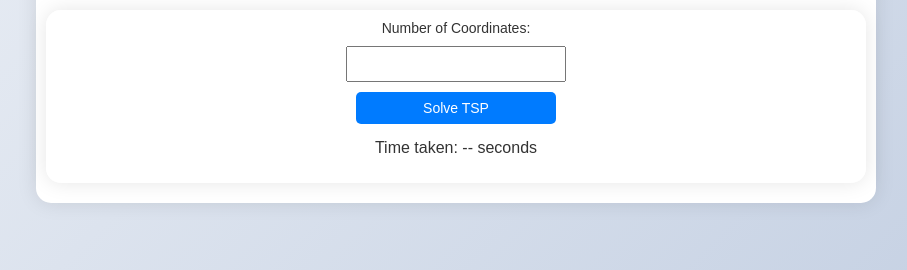
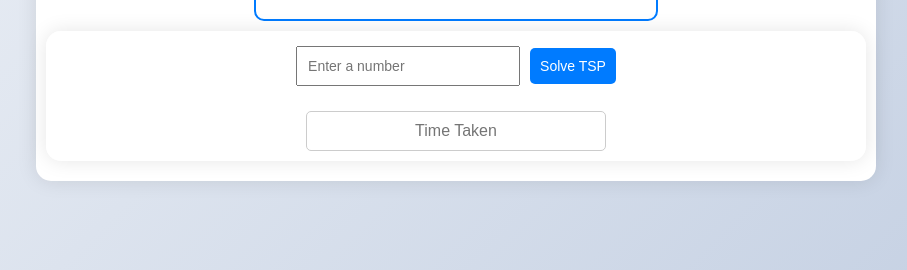
Before and after one commit to Himanshu-0502/Tour-Finder, a Flask app: page / in a window 1280 px wide. Shown: the part 530-800 px from the top of the page, without its empty margins (184-1091 px from the left). Run offline with Flask 3, Linux system fonts and the light colour scheme; a map, chart or similar area stays blank.

Commit message:
Update frontend

```diff
--- a/static/script.js
+++ b/static/script.js
@@ -2,11 +2,6 @@ document.getElementById('tsp-form').addEventListener('submit', async (e) => {
     e.preventDefault();
 
     const numCoordinates = document.getElementById('num-coordinates').value;
-
-    if (numCoordinates < 2) {
-        alert("Please enter a number greater than or equal to 2");
-        return;
-    }
 
     // Adjust canvas size based on window size
     resizeCanvas();
@@ -37,7 +32,7 @@ document.getElementById('tsp-form').addEventListener('submit', async (e) => {
         const { tour, time } = result;
 
         drawSolution(coordinates, tour);
-        document.getElementById('solution-time').innerText = `Time taken: ${time.toFixed(2)} seconds`;
+        document.getElementById('solution-time').value = `Time taken: ${time.toFixed(2)} seconds`;
     } else {
         alert('Error solving TSP');
     }
--- a/static/styles.css
+++ b/static/styles.css
@@ -66,36 +66,40 @@ canvas {
     font-size: 16px;
     color: #333;
     margin-top: 10px;
+    padding: 10px;
+    border: 1px solid #ccc;
+    border-radius: 5px;
+    width: calc(100% - 22px);
+    max-width: 300px;
+    box-sizing: border-box;
+    text-align: center;
 }
 
 .form-inline {
     display: flex;
-    flex-direction: column;
+    justify-content: center;
     align-items: center;
     margin-bottom: 10px;
 }
 
-.form-inline label {
+.form-inline input {
+    padding: 10px;
     font-size: 14px;
-    color: #333;
-    margin-bottom: 5px;
+    max-width: 200px;
+    margin: 5px 10px 5px 0;
+    flex: 1;
 }
 
-.form-inline input, .form-inline button {
-    padding: 8px;
+.form-inline button {
+    padding: 10px;
     font-size: 14px;
-    width: 100%;
-    max-width: 200px;
-    margin: 5px 0;
-}
-
-button {
     background-color: #007bff;
     color: #fff;
     border: none;
     border-radius: 5px;
     cursor: pointer;
     transition: background-color 0.3s;
+    margin: 5px 0;
 }
 
 button:hover {
--- a/templates/index.html
+++ b/templates/index.html
@@ -17,12 +17,11 @@
             </div>
             <div class="control">
                 <form id="tsp-form" class="form-inline">
-                    <label for="num-coordinates">Number of Coordinates:</label>
-                    <input type="number" id="num-coordinates" name="num-coordinates" min="2" required>
+                    <input type="number" id="num-coordinates" name="num-coordinates" min="2" placeholder="Enter a number" required>
                     <button type="submit">Solve TSP</button>
                 </form>
                 <div id="display-time">
-                    <p id="solution-time">Time taken: -- seconds</p>
+                    <input type="text" id="solution-time" placeholder="Time Taken" readonly>
                 </div>
             </div>
         </main>
```
